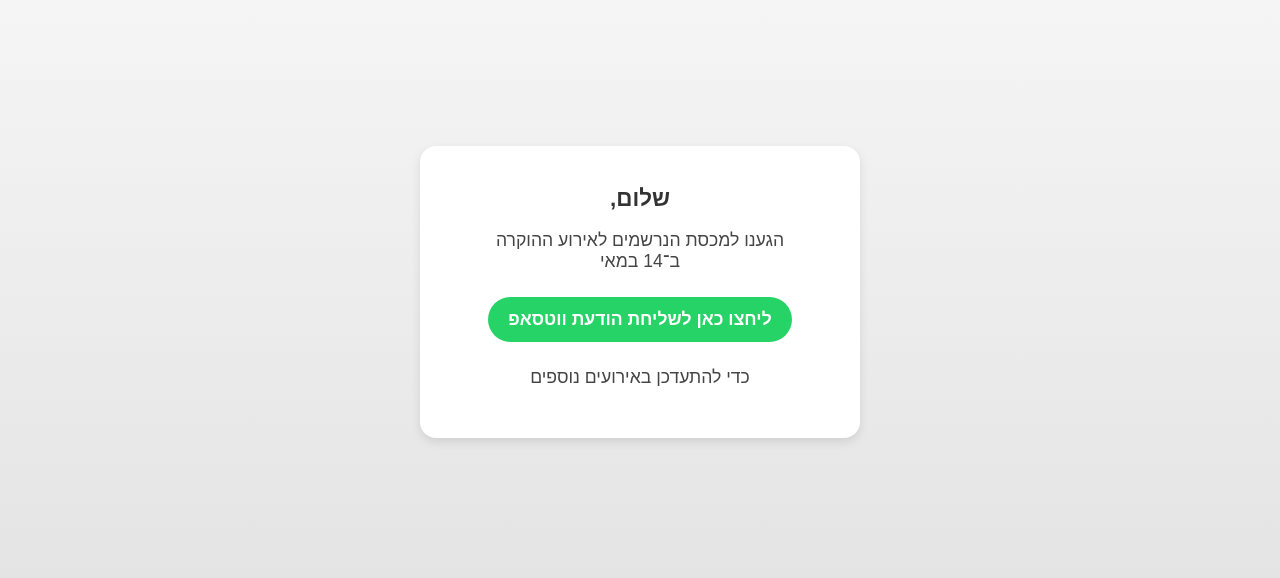
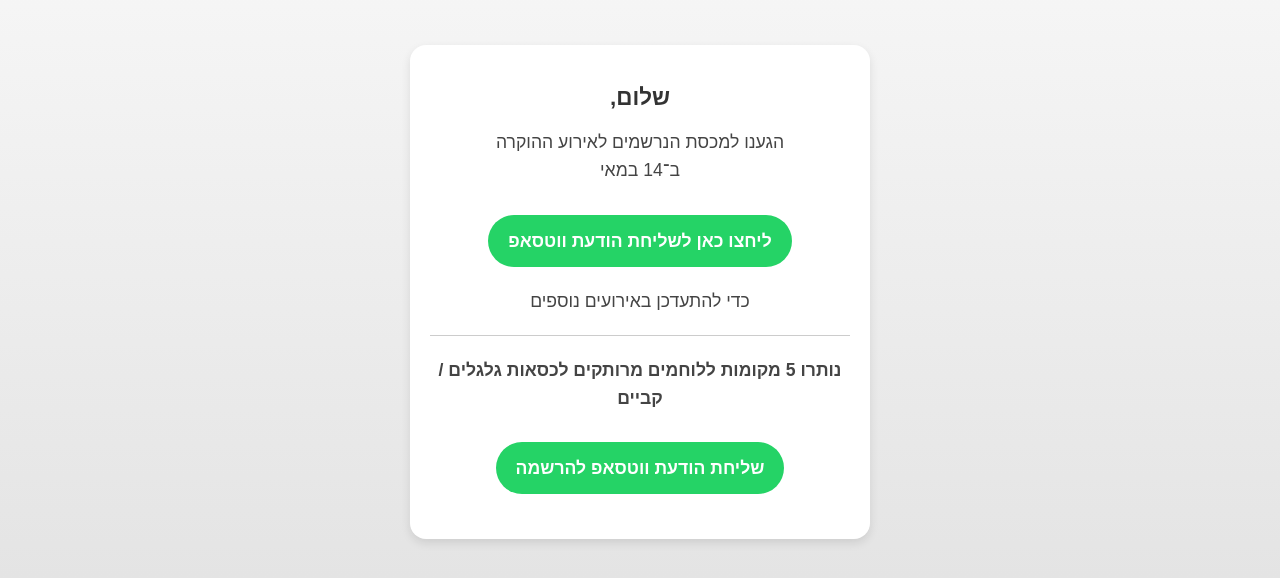
Before and after one commit to Aviver100/14May, a plain HTML site: page index.html in a window 1280 px wide. Shown: the part 128-706 px from the top of the page. Drawn offline with Linux system fonts and the light colour scheme.

Commit message:
Update index.html

```diff
--- a/index.html
+++ b/index.html
@@ -22,7 +22,7 @@
       padding: 25px 20px;
       border-radius: 16px;
       box-shadow: 0 4px 10px rgba(0, 0, 0, 0.1);
-      max-width: 400px;
+      max-width: 420px;
       width: 100%;
     }
 
@@ -35,7 +35,8 @@
     p {
       font-size: 1.1em;
       color: #444;
-      margin-bottom: 25px;
+      margin-bottom: 20px;
+      line-height: 1.6;
     }
 
     a.whatsapp-link {
@@ -47,6 +48,7 @@
       text-decoration: none;
       font-weight: bold;
       transition: background-color 0.3s;
+      margin-top: 10px;
     }
 
     a.whatsapp-link:hover {
@@ -59,12 +61,22 @@
   <div class="card">
     <h1>שלום,</h1>
     <p>הגענו למכסת הנרשמים לאירוע ההוקרה<br>ב־14 במאי</p>
+
     <p>
       <a class="whatsapp-link" href="https://wa.me/972526992060?text=שלום,%20אשמח%20להתעדכן%20על%20האירועים%20הבאים" target="_blank">
         ליחצו כאן לשליחת הודעת ווטסאפ
       </a>
     </p>
     <p>כדי להתעדכן באירועים נוספים</p>
+
+    <hr style="margin: 20px 0; border: none; border-top: 1px solid #ccc;">
+
+    <p><strong>נותרו 5 מקומות ללוחמים מרותקים לכסאות גלגלים / קביים</strong></p>
+    <p>
+      <a class="whatsapp-link" href="https://wa.me/972526992060?text=שלום,%20אני%20לוחם%20מרותק%20לכיסא%20גלגלים%20או%20קביים%20ומעוניין%20להירשם%20לאירוע%20ההוקרה" target="_blank">
+        שליחת הודעת ווטסאפ להרשמה
+      </a>
+    </p>
   </div>
 
 </body>
```
